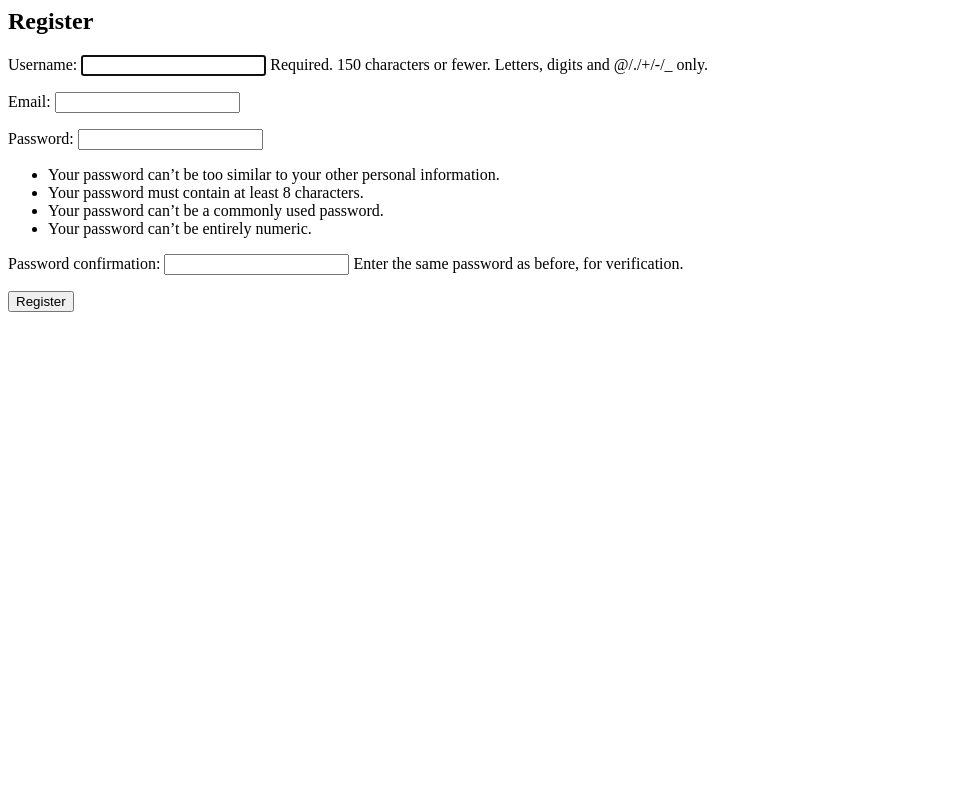
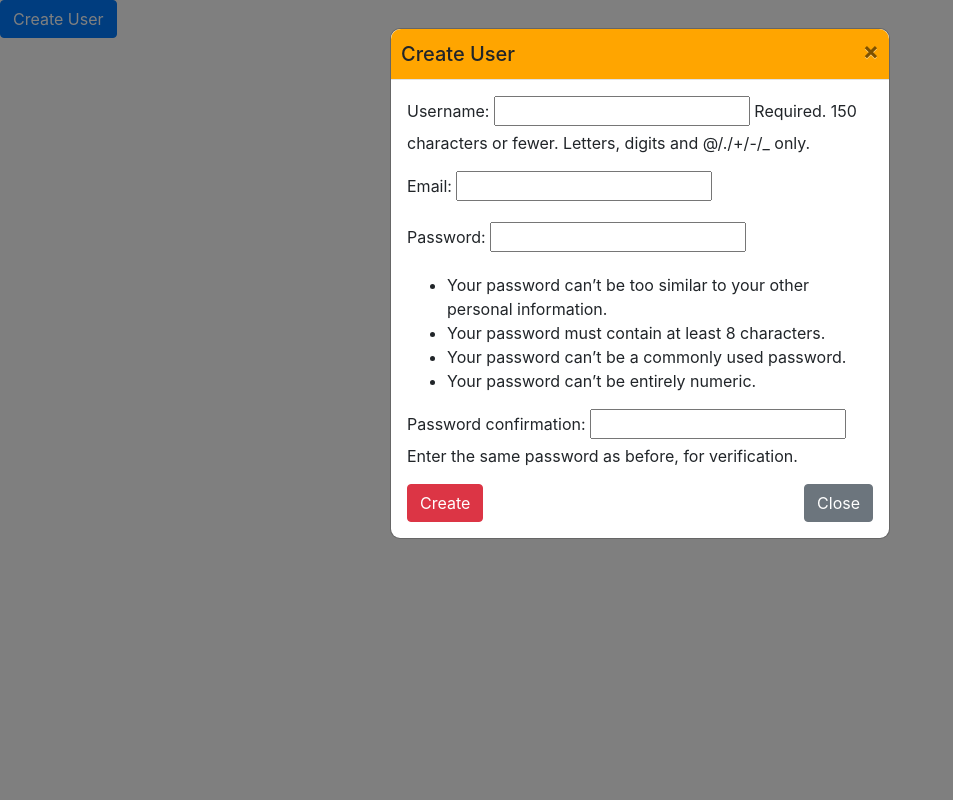
Before and after one commit to JustSahil-S/Broken-Link-PDF-Checker, a Django app: page /register/ in a window 1280 px wide. Shown: the whole page, without its empty margins (0-953 px from the left). Run offline with Django 4.2, Linux system fonts and the light colour scheme; the visitor is signed in with stand-in values (Sample User, id 1); parts of the project's set-up code (start-up, migrations or seed data) failed here and were passed over; some libraries are stand-ins or nearby versions.

Commit message:
Converted register template to model Used style sheet for modals

```diff
--- /dev/null
+++ b/PDFLinkChecker/LinkChecker/static/LinkChecker/modal.css
@@ -0,0 +1,19 @@
+
+.tooltip {
+    z-index: 100000000 !important;
+}
+
+.modal-content {
+    border-radius: 10px;
+}
+
+.modal-header {
+    background-color: orange;
+    border-top-left-radius: 10px;
+    border-top-right-radius: 10px;
+    padding: 10px;
+}
+
+.modal-body .btn-secondary {
+    float:inline-end;
+}
--- a/PDFLinkChecker/LinkChecker/templates/LinkChecker/register.html
+++ b/PDFLinkChecker/LinkChecker/templates/LinkChecker/register.html
@@ -1,6 +1,61 @@
-<h2>Register</h2>
-<form method="post">
-    {% csrf_token %}
-    {{ form.as_p }}
-    <button type="submit">Register</button>
-</form>
+<!DOCTYPE html>
+<html lang="en">
+
+<head>
+    <meta charset="UTF-8">
+    <meta name="viewport" content="width=device-width, initial-scale=1.0">
+    <title>Create User</title>
+    <!-- Bootstrap CSS -->
+    <link href="https://stackpath.bootstrapcdn.com/bootstrap/4.5.2/css/bootstrap.min.css" rel="stylesheet">
+    {% load static %}
+    <link rel="stylesheet" href="{% static 'LinkChecker/modal.css' %}">
+</head>
+
+<body>
+    <!-- Bootstrap JS and dependencies -->
+    <script src="https://code.jquery.com/jquery-3.5.1.slim.min.js"
+        integrity="sha384-DfXdz2htPH0lsSSs5nCTpuj/zy4C+OGpamoFVy38MVBnE+IbbVYUew+OrCXaRkfj"
+        crossorigin="anonymous"></script>
+    <script src="https://cdn.jsdelivr.net/npm/bootstrap@4.5.3/dist/js/bootstrap.bundle.min.js"
+        integrity="sha384-ho+j7jyWK8fNQe+A12Hb8AhRq26LrZ/JpcUGGOn+Y7RsweNrtN/tE3MoK7ZeZDyx"
+        crossorigin="anonymous"></script>
+
+    <!-- Button to trigger the modal -->
+    <button type="button" class="btn btn-primary" data-toggle="modal" data-target="#registerModal">
+        Create User
+    </button>
+
+    <!-- The Register Modal -->
+    <div class="modal fade" id="registerModal" tabindex="-1" role="dialog" aria-labelledby="registerModalLabel"
+        aria-hidden="true">
+        <div class="modal-dialog" role="document">
+            <div class="modal-content">
+                <div class="modal-header">
+                    <h5 class="modal-title" id="registerModalLabel">Create User</h5>
+                    <button type="button" class="close" data-dismiss="modal" aria-label="Close" onclick="javascript:window.location='/manage'">
+                        <span aria-hidden="true">&times;</span>
+                    </button>
+                </div>
+                <div class="modal-body">
+                    <form method="post" id="registerForm">
+                        {% csrf_token %}
+                        {{ form.as_p }}
+                        <button type="submit" class="btn btn-danger" data-toggle="tooltip" data-title="Create new user" data-placement="bottom">Create</button>
+                        <button type="button" class="btn btn-secondary" data-dismiss="modal"
+                                onclick="javascript:window.location='/manage'">Close</button>
+                    </form>
+                </div>
+            </div>
+        </div>
+    </div>
+
+    <!-- Trigger the modal when the page loads -->
+    <script>
+        window.onload = function () {
+            $('#registerModal').modal({ backdrop: 'static', keyboard: false });
+            $('[data-toggle="tooltip"]').tooltip({ trigger: 'hover' }); //show tooltip on modal
+        };
+    </script>
+</body>
+
+</html>
```
Also changed, not shown: PDFLinkChecker/LinkChecker/templates/LinkChecker/manage.html (+19 -11 lines).
